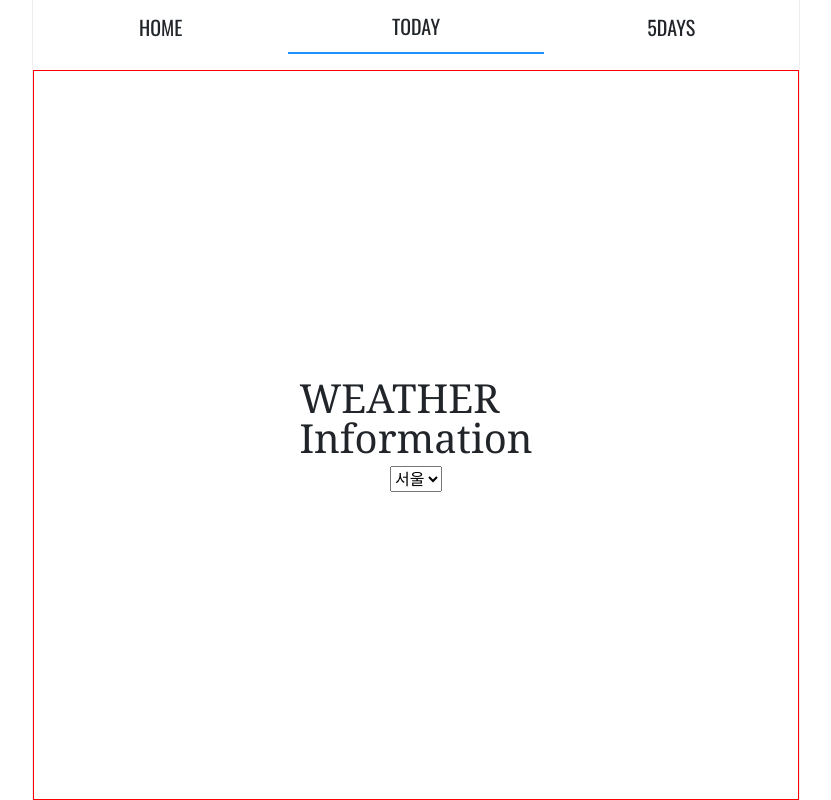
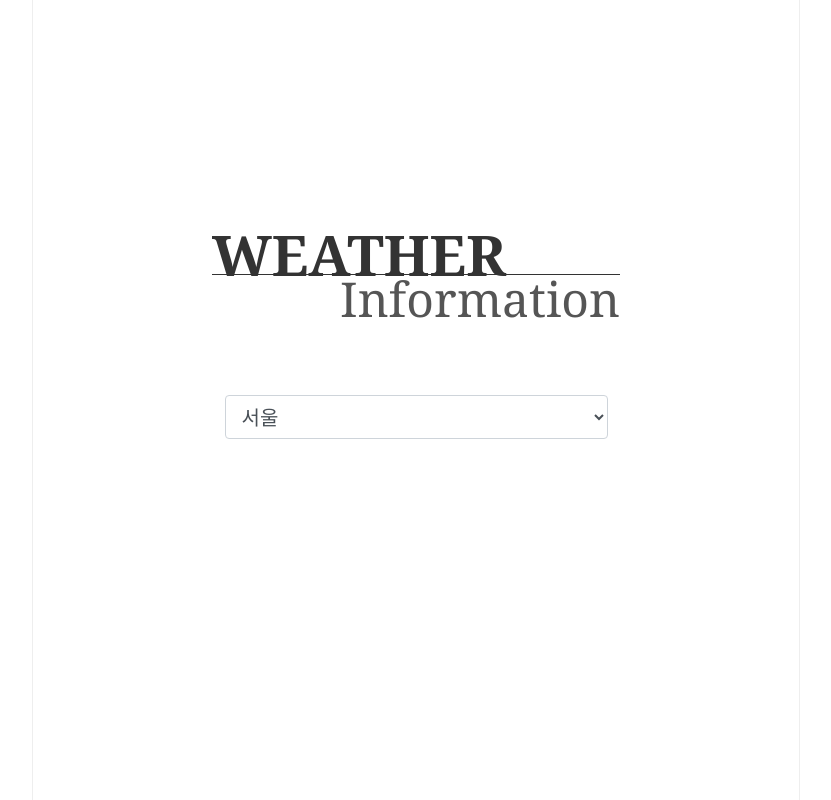
Before and after one commit to booldook/2020-ay-ui-ajax, a plain HTML site: page index.html in a window 1280 px wide. Shown: the whole page, without its empty margins (224-1055 px from the left). Drawn offline with nearby package versions, Linux system fonts and the light colour scheme.

Commit message:
index-main 구현중

```diff
--- a/css/index.css
+++ b/css/index.css
@@ -1,16 +1,19 @@
 /* Common */
 @import url('https://fonts.googleapis.com/css?family=Oswald:400,500&display=swap');
 @import url('https://fonts.googleapis.com/css?family=Noto+Serif:400,700&display=swap');
+@import url('https://fonts.googleapis.com/css?family=Noto+Sans+KR&display=swap');
+
 html, body {font-size: 16px; font-family: 'Noto Serif', serif;}
 .wrapper {width: 100%; max-width: 768px; margin: 0 auto; height: 100vh; border-left: 1px solid #eee; border-right: 1px solid #eee; display: flex; flex-direction: column; align-items: stretch;}
 
 /* Header */
+.header {display: none;}
 .navi-wrap {display: flex; align-items: center; font-family: 'Oswald', sans-serif; font-size: 1.25rem;}
 .navi {flex: 33.3333% 0 0; padding: 1rem; text-align: center;}
 .navi.active {border-bottom: 2px solid dodgerblue;}
 
 /* Main */
-.mains {border: 1px solid red; flex: 100% 1 1; overflow: hidden;}
+.mains {flex: 100% 1 1; overflow: hidden;}
 .mains > section {width: 100%; height: 100%; position: relative;}
 .home-wrap {display: flex; flex-direction: column; justify-content: center; align-items: center;}
 .sun {width: 200px; height: 200px; border-radius: 50%; position: absolute;
@@ -23,6 +26,9 @@ html, body {font-size: 16px; font-family: 'Noto Serif', serif;}
 	50% {left: 90%; top: 10vh; opacity: 0;}
 	100% {left: 90%; top: 10vh; opacity: 0;}
 }
+.home-wrap > h1 > :first-child {font-size: 3.5rem; padding-right: 5rem; font-weight: bold; color: #333; line-height: 2.5rem;}
+.home-wrap > h1 > :last-child {font-size: 3rem; padding: 0rem 0 1rem 8rem; border-top: 1px solid #333; color: #555;}
+#city {font-family: 'Noto Sans KR', sans-serif; margin: 3rem auto 8rem auto; font-size: 1.25rem;}
 
 
 
--- a/index.html
+++ b/index.html
@@ -32,9 +32,9 @@
 					<div>WEATHER</div>
 					<div>Information</div>
 				</h1>
-				<div>
-					<select id="city">
-						<option value="">서울</option>
+				<div class="w-50">
+					<select id="city" class="form-control">
+
 					</select>
 				</div>
 				<div class="sun"></div>
--- a/js/index.js
+++ b/js/index.js
@@ -1 +1,40 @@
-new WOW({offset: 200}).init();
+/*
+$.ajax({
+		url: "주소",
+		type: "[get], post",
+		dataType: "[json], xml, html, txt",
+		data: {JS Object},
+		success: function(res){
+			console.log(res);
+		},
+		error: function(xhr, status, error){
+			console.log(xhr, status, error)
+		},
+	});
+*/
+
+
+/* 전역함수 */
+function err(xhr) {
+	console.log(xhr);
+}
+
+function cityMaker(res) {
+	var html = '';
+	for(var i in res.cities) {
+		html += '<option value="'+res.cities[i].id+'">'+res.cities[i].name+'</option>';
+	}
+	$("#city").html(html);
+}
+
+/* 프로그램 시작 */
+init();
+
+/* 도시정보 가져오기 */
+function init() {
+	$.ajax({
+		url: "../json/city.json",
+		error: err,
+		success: cityMaker
+	});
+}
```
